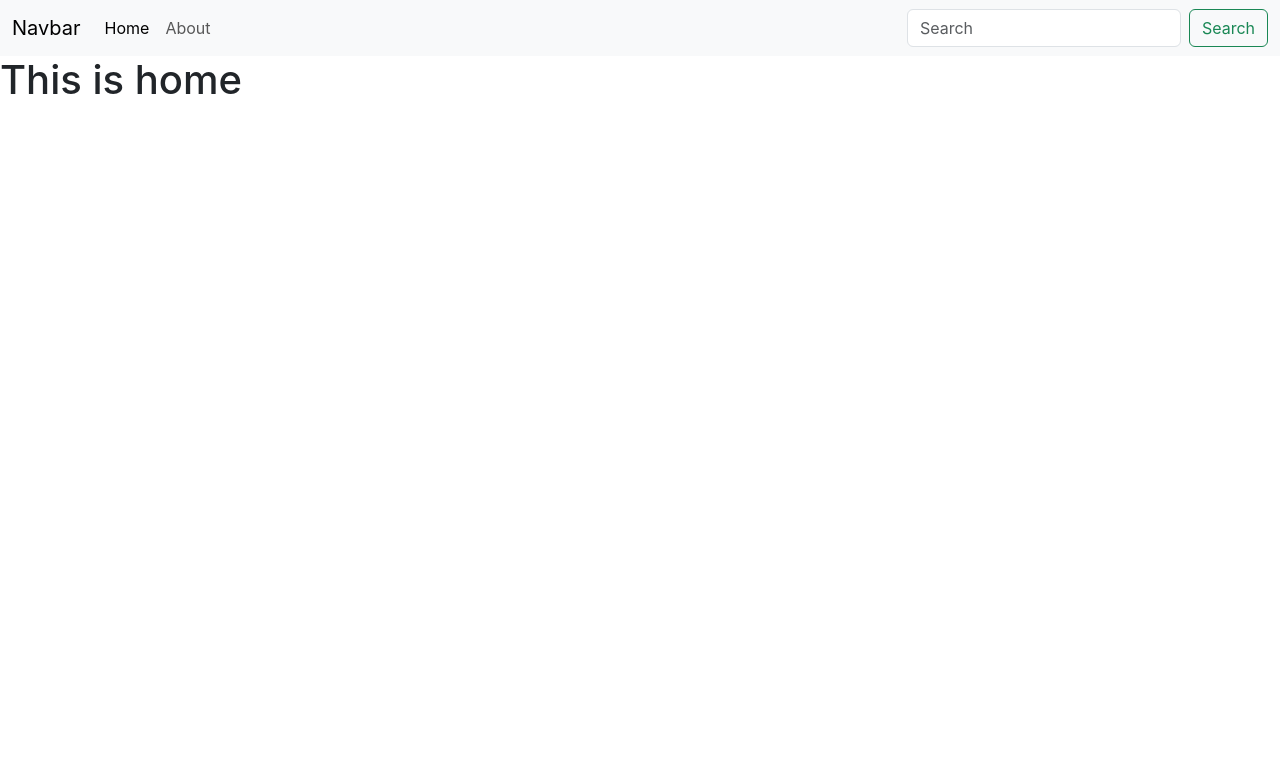
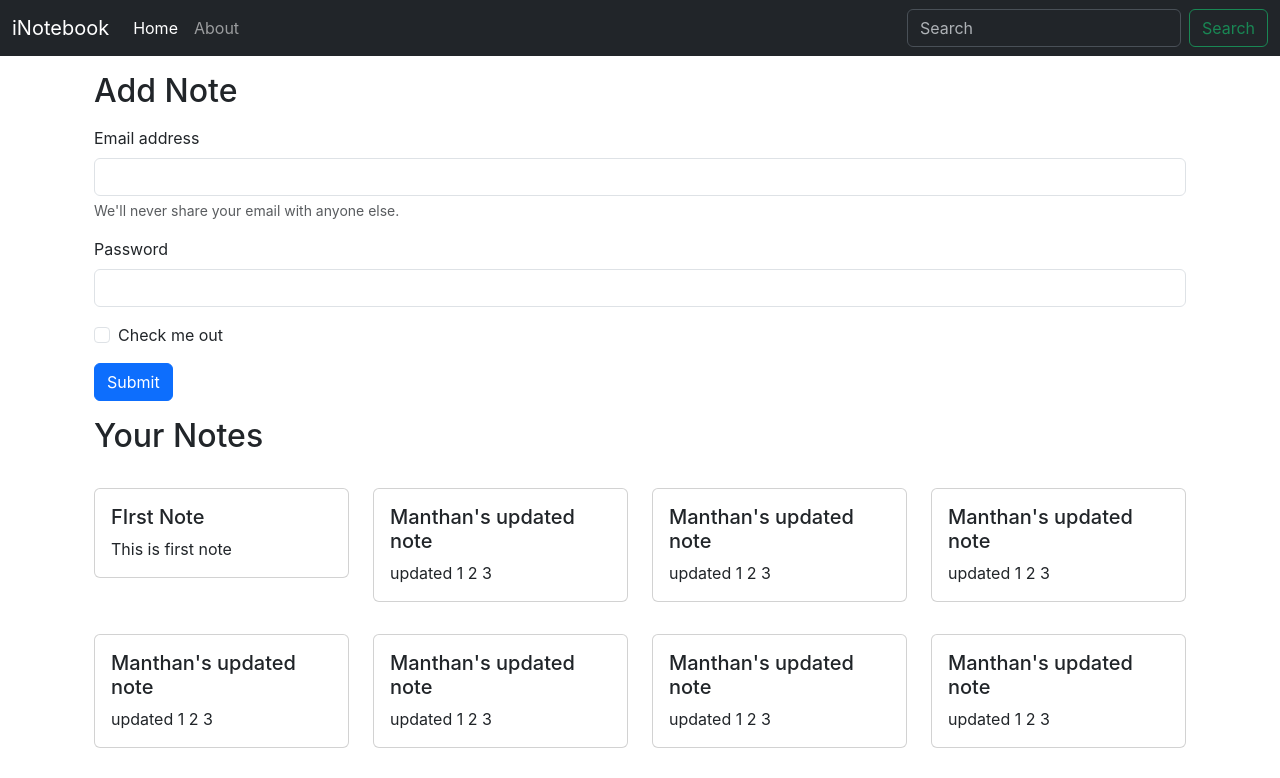
Before and after one commit to manthanchauhan/i_notebook, a React (Create React App) app: page / in a window 1280 px wide. Shown: the top 778 px of the page. Built offline with nearby package versions, Linux system fonts and the light colour scheme.

Commit message:
added notes

```diff
--- a/src/App.js
+++ b/src/App.js
@@ -17,10 +17,12 @@ function App() {
     <NoteState>
     <BrowserRouter>
       <Navbar/>
+      <div className="container">
       <Routes>
         <Route path='/' element={<Home/>}/>
         <Route path='/about' element={<About/>}/>
       </Routes>
+      </div>
     </BrowserRouter>
     </NoteState>
     </>
--- a/src/components/About.js
+++ b/src/components/About.js
@@ -1,13 +1,9 @@
 import React from 'react'
-import { useContext } from 'react'
-import NoteContext from '../contexts/notes/NoteContext'
 
 const About = () => {
-  const a = useContext(NoteContext)
-
   return (
     <div>
-      <h1>This is about {a.state.name}</h1>
+      <h1>This is about</h1>
     </div>
   )
 }
--- a/src/components/Home.js
+++ b/src/components/Home.js
@@ -1,11 +1,54 @@
-import React from 'react'
+import React from "react";
+import Notes from "./Notes";
 
 const Home = () => {
   return (
     <div>
-      <h1>This is home</h1>
+      <div className="container my-3">
+        <h2>Add Note</h2>
+        <form className="my-3">
+          <div class="mb-3">
+            <label for="exampleInputEmail1" class="form-label">
+              Email address
+            </label>
+            <input
+              type="email"
+              class="form-control"
+              id="exampleInputEmail1"
+              aria-describedby="emailHelp"
+            />
+            <div id="emailHelp" class="form-text">
+              We'll never share your email with anyone else.
+            </div>
+          </div>
+          <div class="mb-3">
+            <label for="exampleInputPassword1" class="form-label">
+              Password
+            </label>
+            <input
+              type="password"
+              class="form-control"
+              id="exampleInputPassword1"
+            />
+          </div>
+          <div class="mb-3 form-check">
+            <input
+              type="checkbox"
+              class="form-check-input"
+              id="exampleCheck1"
+            />
+            <label class="form-check-label" for="exampleCheck1">
+              Check me out
+            </label>
+          </div>
+          <button type="submit" class="btn btn-primary">
+            Submit
+          </button>
+        </form>
+      </div>
+      <Notes/>
     </div>
-  )
-}
+  );
+};
 
-export default Home
+export default Home;
--- a/src/components/Navbar.js
+++ b/src/components/Navbar.js
@@ -1,21 +1,27 @@
-import React from 'react'
-import { NavLink } from 'react-router-dom'
+import React, { useEffect } from 'react'
+import { NavLink, useLocation } from 'react-router-dom'
 
 const Navbar = () => {
+  let  location = useLocation();
+
+  useEffect(()=>{
+    console.log(location)
+  }, [location]);
+
   return (
-    <nav className="navbar navbar-expand-lg bg-body-tertiary">
+    <nav className="navbar navbar-expand-lg bg-dark" data-bs-theme="dark">
   <div className="container-fluid">
-    <NavLink className="navbar-brand" to="/">Navbar</NavLink>
+    <NavLink className="navbar-brand" to="/">iNotebook</NavLink>
     <button className="navbar-toggler" type="button" data-bs-toggle="collapse" data-bs-target="#navbarSupportedContent" aria-controls="navbarSupportedContent" aria-expanded="false" aria-label="Toggle navigation">
       <span className="navbar-toggler-icon"></span>
     </button>
     <div className="collapse navbar-collapse" id="navbarSupportedContent">
       <ul className="navbar-nav me-auto mb-2 mb-lg-0">
         <li className="nav-item">
-          <NavLink className="nav-link active" aria-current="page" to="/">Home</NavLink>
+          <NavLink className={`nav-link ${location.pathname === "/" ? "active": ""}`} aria-current="page" to="/">Home</NavLink>
         </li>
         <li className="nav-item">
-          <NavLink className="nav-link" to="/about">About</NavLink>
+          <NavLink className={`nav-link ${location.pathname === "/about" ? "active": ""}`} to="/about">About</NavLink>
         </li>
       </ul>
       <form className="d-flex" role="search">
--- /dev/null
+++ b/src/components/NoteItem.js
@@ -0,0 +1,17 @@
+import React from "react";
+
+const NoteItem = (props) => {
+  const { note } = props;
+  return (
+    <div className="col-md-3">
+      <div className="card my-3">
+        <div className="card-body">
+          <h5 className="card-title">{note.title}</h5>
+          <p className="card-text">{note.description}</p>
+        </div>
+      </div>
+      </div>
+  );
+};
+
+export default NoteItem;
--- /dev/null
+++ b/src/components/Notes.js
@@ -0,0 +1,22 @@
+import React from "react";
+import { useContext } from "react";
+import NoteContext from "../contexts/notes/NoteContext";
+import NoteItem from "./NoteItem";
+
+const Notes = () => {
+  const context = useContext(NoteContext);
+  const { notes, setNotes } = context;
+
+  return (
+    <div className="container">
+      <h2>Your Notes</h2>
+      <div className="row my-3">
+        {notes.map((note) => {
+          return <NoteItem note={note}/>;
+        })}
+    </div>
+    </div>
+  );
+};
+
+export default Notes;
--- a/src/contexts/notes/NoteState.js
+++ b/src/contexts/notes/NoteState.js
@@ -2,14 +2,131 @@ import { useState } from "react";
 import NoteContext from "./NoteContext";
 
 const NoteState = (props) => {
-    const initState = {
-        "name": "Manthan"
-    }
+    let notesInitial = [
+            {
+                "createdAt": "2023-05-10T17:22:00.000+00:00",
+                "updatedAt": "2023-05-10T17:22:01.000+00:00",
+                "active": true,
+                "id": 1,
+                "title": "FIrst Note",
+                "description": "This is first note",
+                "userId": 32
+            },
+            {
+                "createdAt": "2023-05-12T15:55:28.000+00:00",
+                "updatedAt": "2023-05-15T14:06:15.000+00:00",
+                "active": true,
+                "id": 3,
+                "title": "Manthan's updated note",
+                "description": "updated 1  2  3",
+                "userId": 32
+            },
+            {
+                "createdAt": "2023-05-12T15:57:35.000+00:00",
+                "updatedAt": "2023-05-15T14:02:15.000+00:00",
+                "active": true,
+                "id": 4,
+                "title": "Manthan's updated note",
+                "description": "updated 1  2  3",
+                "userId": 32
+            },
+            {
+                "createdAt": "2023-05-12T15:57:35.000+00:00",
+                "updatedAt": "2023-05-15T14:02:15.000+00:00",
+                "active": true,
+                "id": 4,
+                "title": "Manthan's updated note",
+                "description": "updated 1  2  3",
+                "userId": 32
+            },
+            {
+                "createdAt": "2023-05-12T15:57:35.000+00:00",
+                "updatedAt": "2023-05-15T14:02:15.000+00:00",
+                "active": true,
+                "id": 4,
+                "title": "Manthan's updated note",
+                "description": "updated 1  2  3",
+                "userId": 32
+            },
+            {
+                "createdAt": "2023-05-12T15:57:35.000+00:00",
+                "updatedAt": "2023-05-15T14:02:15.000+00:00",
+                "active": true,
+                "id": 4,
+                "title": "Manthan's updated note",
+                "description": "updated 1  2  3",
+                "userId": 32
+            },
+            {
+                "createdAt": "2023-05-12T15:57:35.000+00:00",
+                "updatedAt": "2023-05-15T14:02:15.000+00:00",
+                "active": true,
+                "id": 4,
+                "title": "Manthan's updated note",
+                "description": "updated 1  2  3",
+                "userId": 32
+            },
+            {
+                "createdAt": "2023-05-12T15:57:35.000+00:00",
+                "updatedAt": "2023-05-15T14:02:15.000+00:00",
+                "active": true,
+                "id": 4,
+                "title": "Manthan's updated note",
+                "description": "updated 1  2  3",
+                "userId": 32
+            },
+            {
+                "createdAt": "2023-05-12T15:57:35.000+00:00",
+                "updatedAt": "2023-05-15T14:02:15.000+00:00",
+                "active": true,
+                "id": 4,
+                "title": "Manthan's updated note",
+                "description": "updated 1  2  3",
+                "userId": 32
+            },
+            {
+                "createdAt": "2023-05-12T15:57:35.000+00:00",
+                "updatedAt": "2023-05-15T14:02:15.000+00:00",
+                "active": true,
+                "id": 4,
+                "title": "Manthan's updated note",
+                "description": "updated 1  2  3",
+                "userId": 32
+            },
+            {
+                "createdAt": "2023-05-12T15:57:35.000+00:00",
+                "updatedAt": "2023-05-15T14:02:15.000+00:00",
+                "active": true,
+                "id": 4,
+                "title": "Manthan's updated note",
+                "description": "updated 1  2  3",
+                "userId": 32
+            },
+            {
+                "createdAt": "2023-05-12T15:57:35.000+00:00",
+                "updatedAt": "2023-05-15T14:02:15.000+00:00",
+                "active": true,
+                "id": 4,
+                "title": "Manthan's updated note",
+                "description": "updated 1  2  3",
+                "userId": 32
+            },
+            {
+                "createdAt": "2023-05-12T15:57:35.000+00:00",
+                "updatedAt": "2023-05-15T14:02:15.000+00:00",
+                "active": true,
+                "id": 4,
+                "title": "Manthan's updated note",
+                "description": "updated 1  2  3",
+                "userId": 32
+            }
+        ];
 
-    const [state, setState] = useState(initState)
+
+    const [notes, setNotes] = useState(notesInitial);
 
     return (
-        <NoteContext.Provider value={{state, setState}}>
+        <NoteContext.Provider value={{notes, setNotes}}>
             {props.children}
         </NoteContext.Provider>
     )
```
